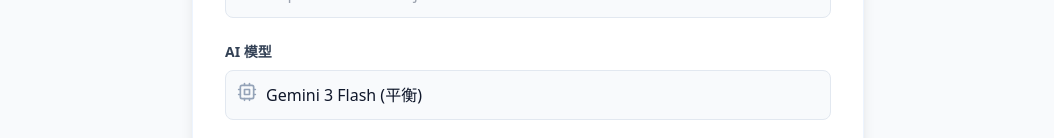
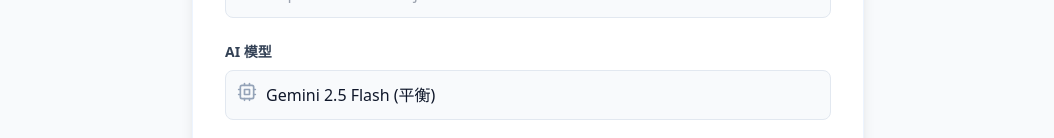
Before and after one commit to zeroLR/job-insight, a React (Vite) app: page / in a window 1280 px wide. Shown: the part 814-952 px from the top of the page, without its empty margins (112-1166 px from the left). Built offline with nearby package versions, Linux system fonts and the light colour scheme; no server answers; sample sign-in values are in the browser's storage.

Commit message:
chore: update model version in Home component to 'gemini-2.5-flash'

```diff
--- a/src/pages/Home.tsx
+++ b/src/pages/Home.tsx
@@ -33,7 +33,7 @@
     title: '',
     link: '',
     country: '台灣',
-    model: 'gemini-3-flash',
+    model: 'gemini-2.5-flash',
   });
 
   // Check if there are any tasks to show
@@ -64,7 +64,7 @@
         title: '',
         link: '',
         country: '台灣',
-        model: 'gemini-3-flash',
+        model: 'gemini-2.5-flash',
       });
     }
   };
```
